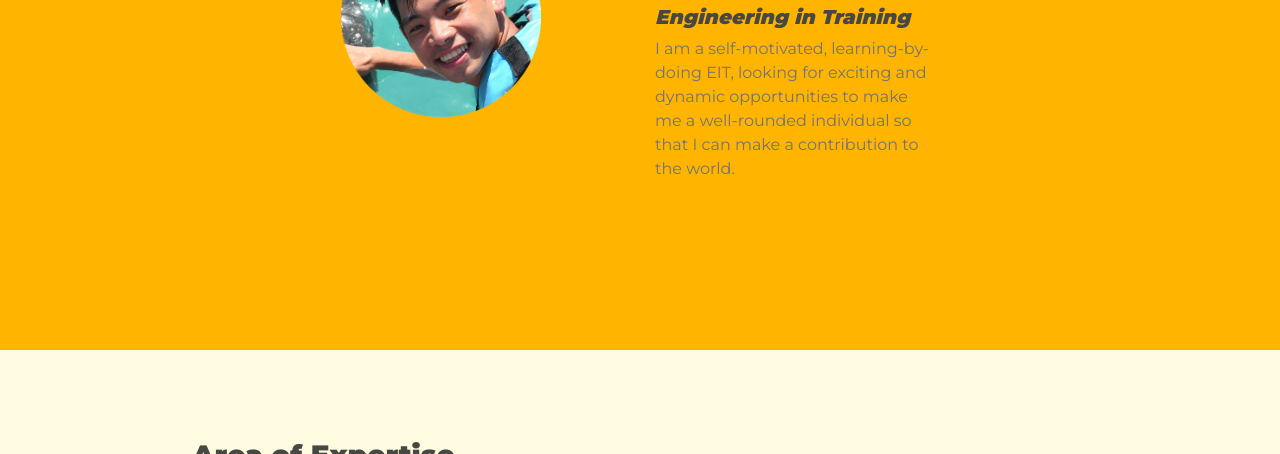
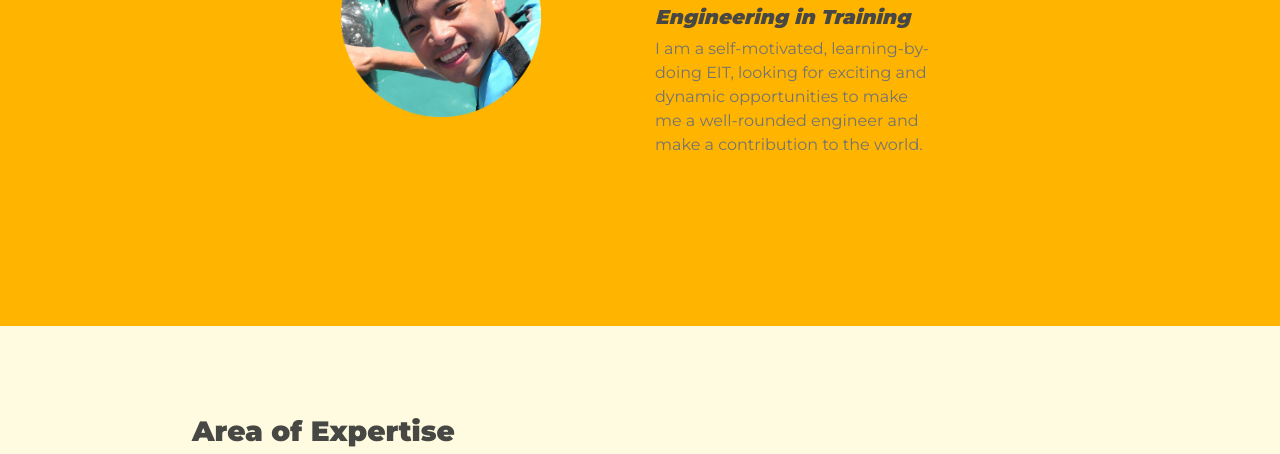
Before and after one commit to TJMattLee/my_resume, a plain HTML site: page index.html in a window 1280 px wide. Shown: the part 291-745 px from the top of the page. Drawn offline with nearby package versions, Linux system fonts and the light colour scheme.

Commit message:
updated intro in the index.html
updated the intro

```diff
--- a/index.html
+++ b/index.html
@@ -65,7 +65,7 @@
             <div class="col-lg-6">
                 <h1 class="name">Matthew Lee</h1>
                 <h5><em>Engineering in Training</em></h5>
-                <p class="description">I am a self-motivated, learning-by-doing EIT, looking for exciting and dynamic opportunities to make me a well-rounded individual so that I can make a contribution to the world.</p>
+                <p class="description">I am a self-motivated, learning-by-doing EIT, looking for exciting and dynamic opportunities to make me a well-rounded engineer and make a contribution to the world.</p>
             </div>
         </div>
 
```
